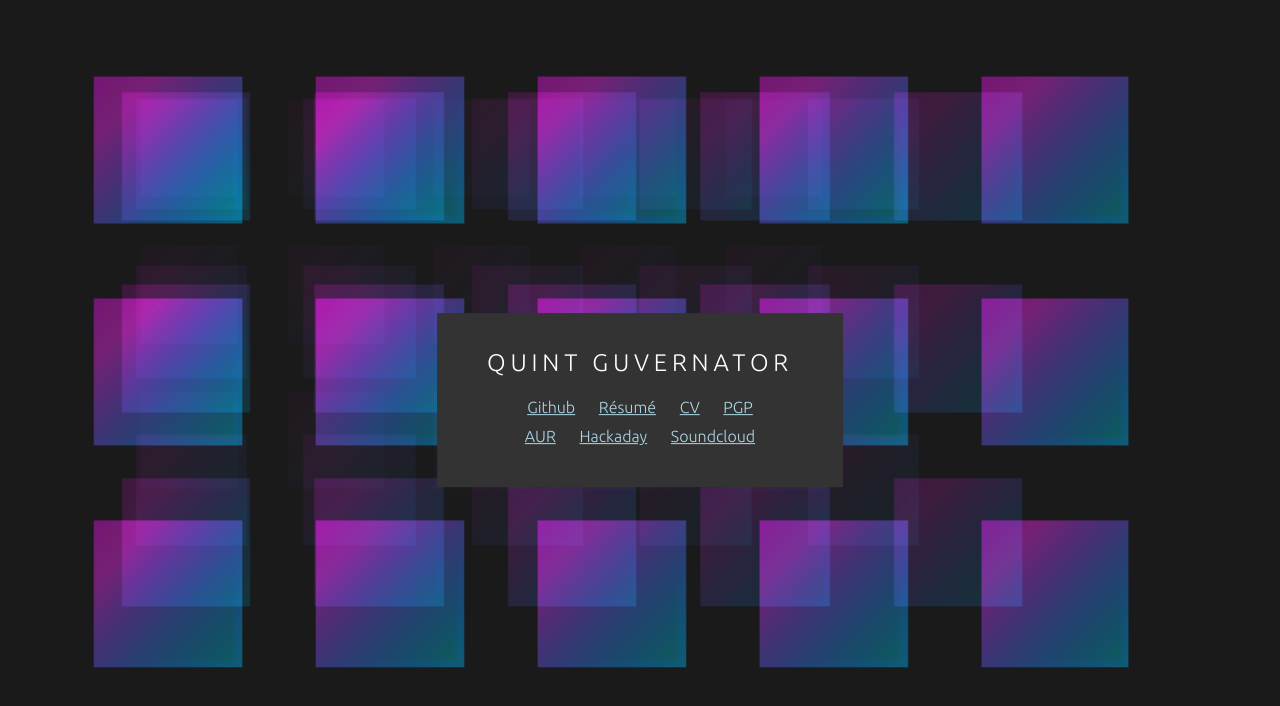
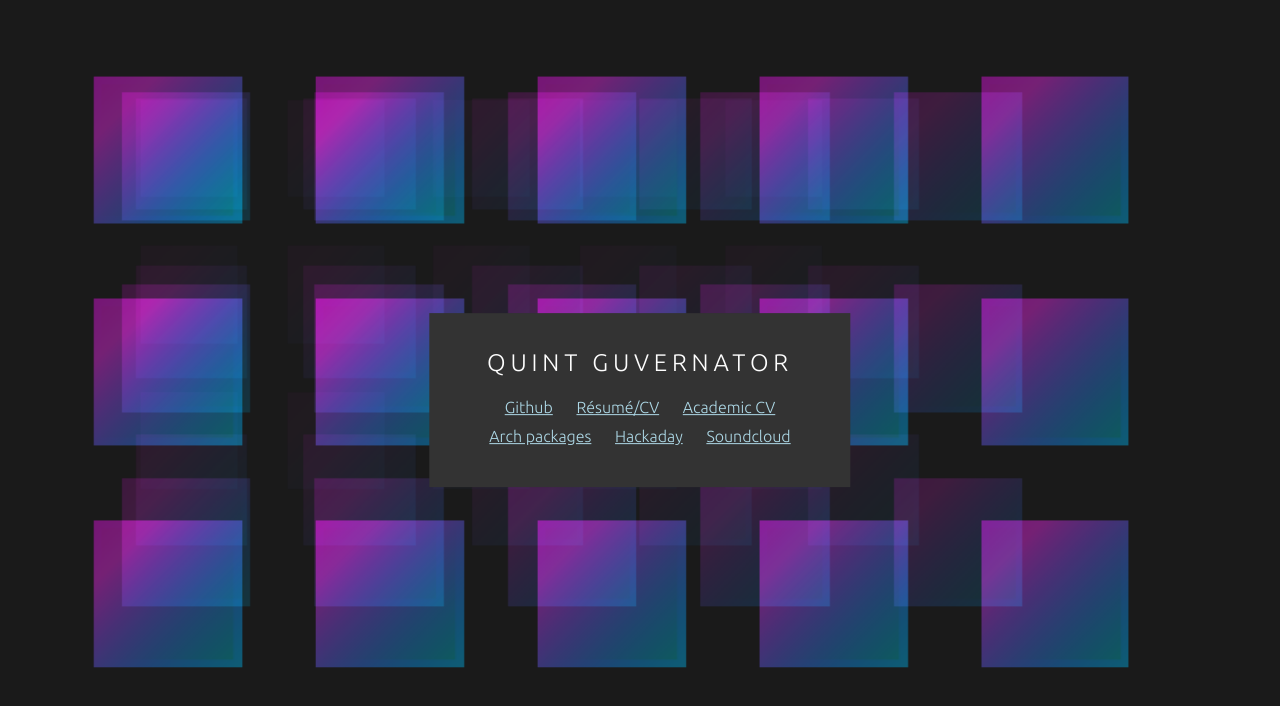
Before and after one commit to qguv/quint.guvernator.net, a plain HTML site: page src/index.html in a window 1280 px wide. Drawn offline with Linux system fonts and the light colour scheme.

Commit message:
update resume

```diff
--- a/src/index.html
+++ b/src/index.html
@@ -83,11 +83,10 @@
 		<p>
 			<ul>
 				<li><a href="https://github.com/qguv">Github</a></li>
-				<li><a href="resume.pdf">Résumé</a></li>
-				<li><a href="cv.pdf">CV</a></li>
-				<li><a href="publickey.txt">PGP</a></li>
+				<li><a href="resume.pdf">Résumé/CV</a></li>
+				<li><a href="cv.pdf">Academic CV</a></li>
 				<br />
-				<li><a href="https://aur.archlinux.org/packages/?SeB=m&K=qguv">AUR</a></li>
+				<li><a href="https://aur.archlinux.org/packages/?SeB=m&K=qguv">Arch packages</a></li>
 				<li><a href="https://hackaday.io/qguv">Hackaday</a></li>
 				<li><a href="https://soundcloud.com/madwithcolors">Soundcloud</a></li>
 			</ul>
```
Also changed, not shown: 2 other files.
